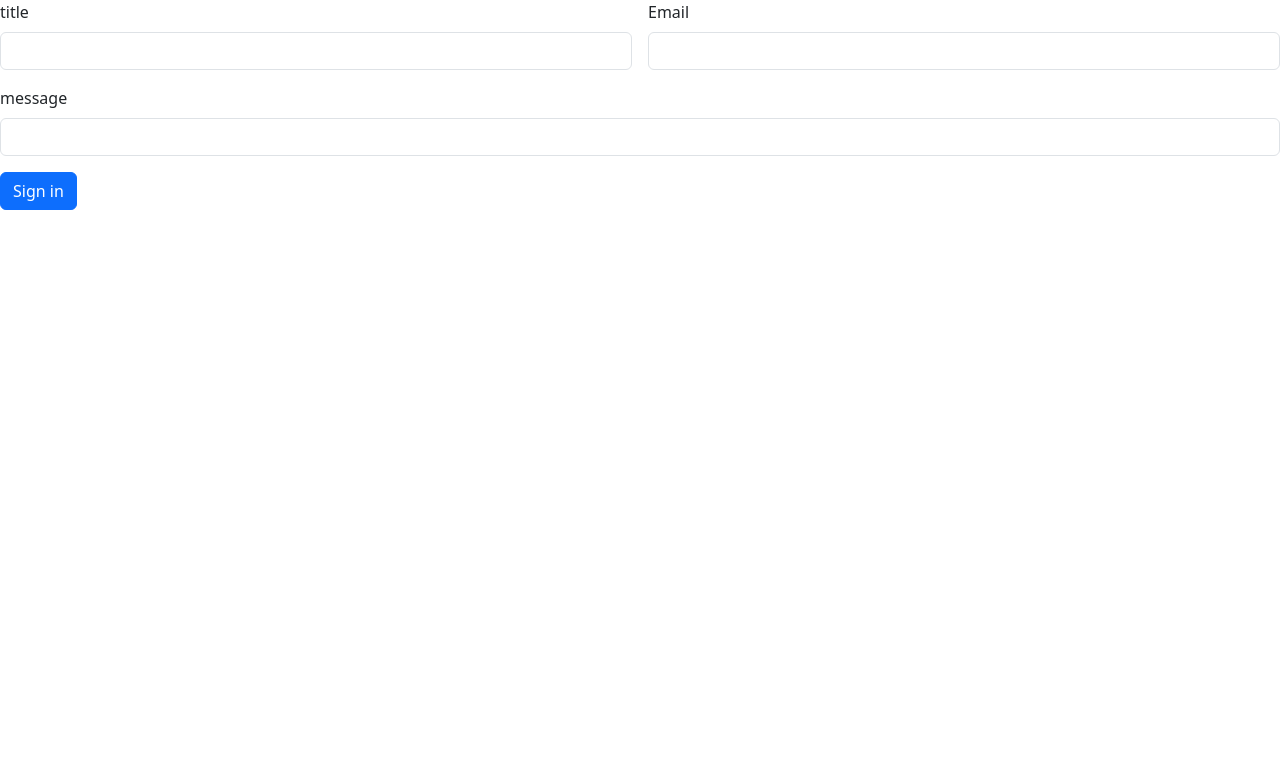
After one commit to Esmat-97/E-commerce, a PHP site: page /contact.php in a window 1280 px wide. The commit adds this page. Shown: the top 783 px of the page. Run offline with PHP 8.4, Linux system fonts and the light colour scheme.

Commit message:
contact us

```diff
--- a/admin/addproducts.php
+++ b/admin/addproducts.php
@@ -87,6 +87,7 @@ if(isset($_POST['submit'])){
     $password = "";
     $dbname = "commarce_php";
 
+
     try {
         $conn = new PDO("mysql:host=$servername;dbname=$dbname", $username, $password);
         // Set the PDO error mode to exception
--- /dev/null
+++ b/app/contact.php
@@ -0,0 +1,77 @@
+<html lang="en">
+<head>
+    <meta charset="UTF-8">
+    <meta name="viewport" content="width=device-width, initial-scale=1.0">
+    <title>Document</title>
+    <link href="https://cdn.jsdelivr.net/npm/bootstrap@5.3.2/dist/css/bootstrap.min.css" rel="stylesheet" integrity="sha384-T3c6CoIi6uLrA9TneNEoa7RxnatzjcDSCmG1MXxSR1GAsXEV/Dwwykc2MPK8M2HN" crossorigin="anonymous">
+    <script src="https://cdn.jsdelivr.net/npm/bootstrap@5.3.3/dist/js/bootstrap.bundle.min.js" integrity="sha384-YvpcrYf0tY3lHB60NNkmXc5s9fDVZLESaAA55NDzOxhy9GkcIdslK1eN7N6jIeHz" crossorigin="anonymous"></script>
+</head>
+</head>
+<body>
+<form class="row g-3" action="" method="post">
+
+
+<div class="col-md-6">
+    <label for="inputPassword4" class="form-label">title</label>
+    <input type="text" class="form-control"  name="title">
+  </div>
+
+  <div class="col-md-6">
+    <label for="inputEmail4" class="form-label">Email</label>
+    <input type="email" class="form-control" name="email">
+  </div>
+
+  <div class="col-12">
+    <label for="inputAddress" class="form-label">message</label>
+    <input type="text" class="form-control"   name="message">
+  </div>
+
+
+
+  <div class="col-12">
+    <button type="submit" class="btn btn-primary" name="addmsg">Sign in</button>
+  </div>
+
+
+</form>
+</body>
+</html>
+
+
+<?php
+
+if(isset($_POST['addmsg'])){
+
+    $title=$_POST['title'];
+    $mail=$_POST['email'];
+    $msg=$_POST['message'];
+
+
+
+    $servername = "localhost";
+    $username = "root";
+    $password = "";
+    $dbname = "commarce_php";
+
+    try {
+
+        $conn = new PDO("mysql:host=$servername;dbname=$dbname", $username, $password);
+        // Set the PDO error mode to exception
+        $conn->setAttribute(PDO::ATTR_ERRMODE, PDO::ERRMODE_EXCEPTION);
+
+        // Insert into table
+        $sql = "INSERT INTO messages (title, email, message) VALUES ('$title', '$mail','$msg')";
+        // Use exec() because no results are returned
+        $conn->exec($sql);
+        echo "New record created successfully";
+    } catch(PDOException $e) {
+        echo $sql . "<br>" . $e->getMessage();
+    }
+
+    $conn = null;
+}
+
+
+
+
+?>
```
Also changed, not shown: app/header.php (+17 -7 lines).
